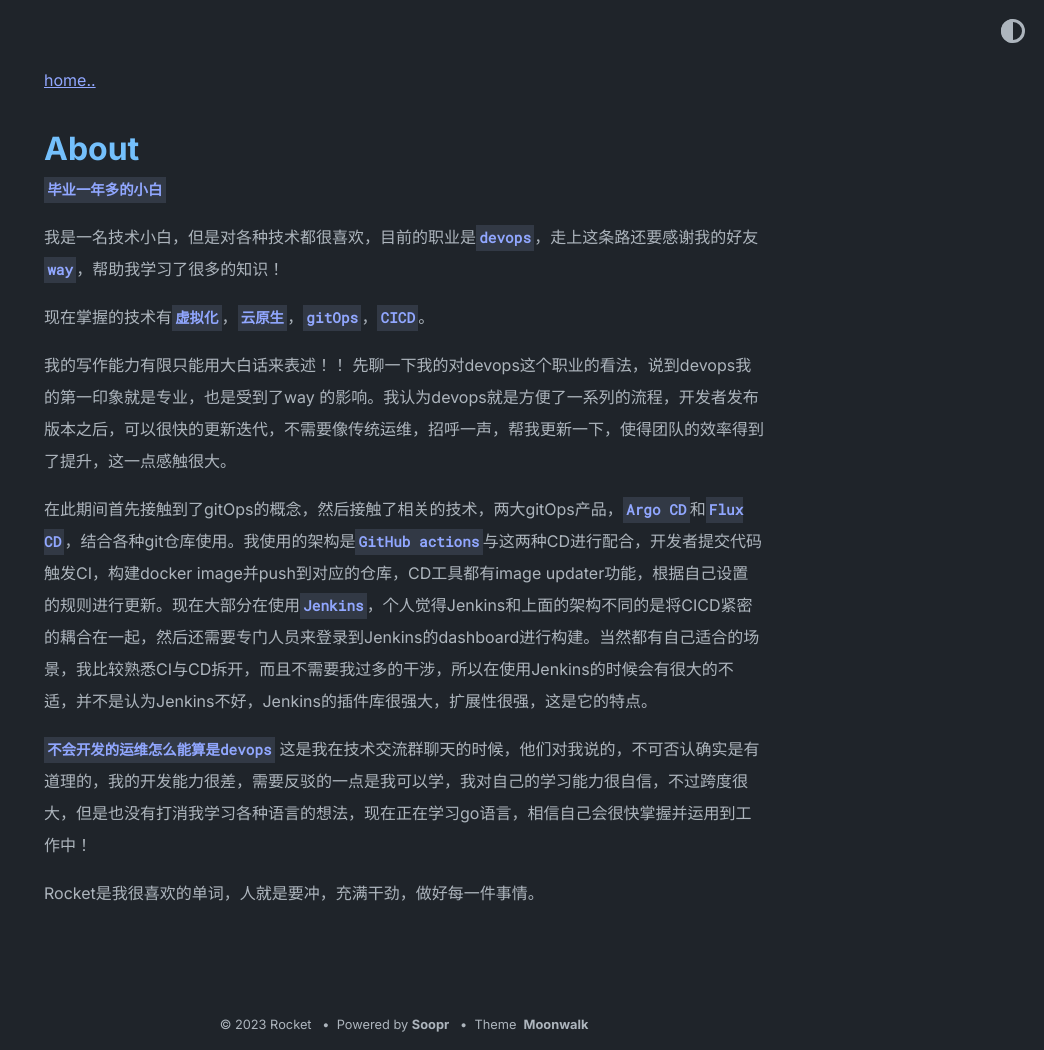
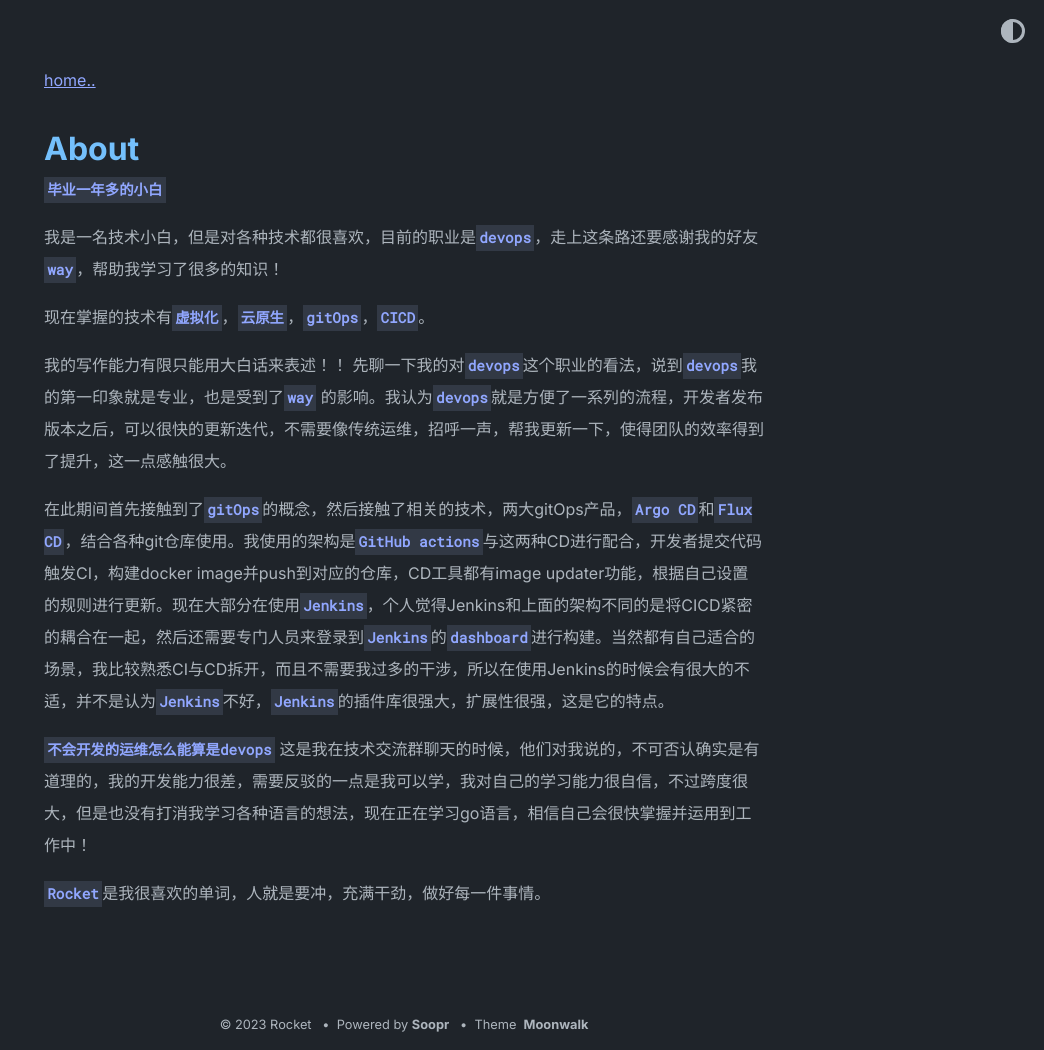
Before and after one commit to yunzck8s/rocket.github.io, a Jekyll site: the page built from about.md, in a window 1280 px wide. Shown: the whole page, without its empty margins (236-1280 px from the left). Built offline with Jekyll 4.4.1, drawn with Linux system fonts in a browser that asks for light colours.

```diff
--- a/about.md
+++ b/about.md
@@ -10,10 +10,10 @@ title: About
 现在掌握的技术有`虚拟化`，`云原生`，`gitOps`，`CICD`。
 
 我的写作能力有限只能用大白话来表述！！
-先聊一下我的对devops这个职业的看法，说到devops我的第一印象就是专业，也是受到了way 的影响。我认为devops就是方便了一系列的流程，开发者发布版本之后，可以很快的更新迭代，不需要像传统运维，招呼一声，帮我更新一下，使得团队的效率得到了提升，这一点感触很大。
+先聊一下我的对`devops`这个职业的看法，说到`devops`我的第一印象就是专业，也是受到了`way` 的影响。我认为`devops`就是方便了一系列的流程，开发者发布版本之后，可以很快的更新迭代，不需要像传统运维，招呼一声，帮我更新一下，使得团队的效率得到了提升，这一点感触很大。
 
-在此期间首先接触到了gitOps的概念，然后接触了相关的技术，两大gitOps产品，`Argo CD`和`Flux CD`，结合各种git仓库使用。我使用的架构是`GitHub actions`与这两种CD进行配合，开发者提交代码触发CI，构建docker image并push到对应的仓库，CD工具都有image updater功能，根据自己设置的规则进行更新。现在大部分在使用`Jenkins`，个人觉得Jenkins和上面的架构不同的是将CICD紧密的耦合在一起，然后还需要专门人员来登录到Jenkins的dashboard进行构建。当然都有自己适合的场景，我比较熟悉CI与CD拆开，而且不需要我过多的干涉，所以在使用Jenkins的时候会有很大的不适，并不是认为Jenkins不好，Jenkins的插件库很强大，扩展性很强，这是它的特点。
+在此期间首先接触到了`gitOps`的概念，然后接触了相关的技术，两大gitOps产品，`Argo CD`和`Flux CD`，结合各种git仓库使用。我使用的架构是`GitHub actions`与这两种CD进行配合，开发者提交代码触发CI，构建docker image并push到对应的仓库，CD工具都有image updater功能，根据自己设置的规则进行更新。现在大部分在使用`Jenkins`，个人觉得Jenkins和上面的架构不同的是将CICD紧密的耦合在一起，然后还需要专门人员来登录到`Jenkins`的`dashboard`进行构建。当然都有自己适合的场景，我比较熟悉CI与CD拆开，而且不需要我过多的干涉，所以在使用Jenkins的时候会有很大的不适，并不是认为`Jenkins`不好，`Jenkins`的插件库很强大，扩展性很强，这是它的特点。
 
 `不会开发的运维怎么能算是devops` 这是我在技术交流群聊天的时候，他们对我说的，不可否认确实是有道理的，我的开发能力很差，需要反驳的一点是我可以学，我对自己的学习能力很自信，不过跨度很大，但是也没有打消我学习各种语言的想法，现在正在学习go语言，相信自己会很快掌握并运用到工作中！
 
-Rocket是我很喜欢的单词，人就是要冲，充满干劲，做好每一件事情。
+`Rocket`是我很喜欢的单词，人就是要冲，充满干劲，做好每一件事情。
```
